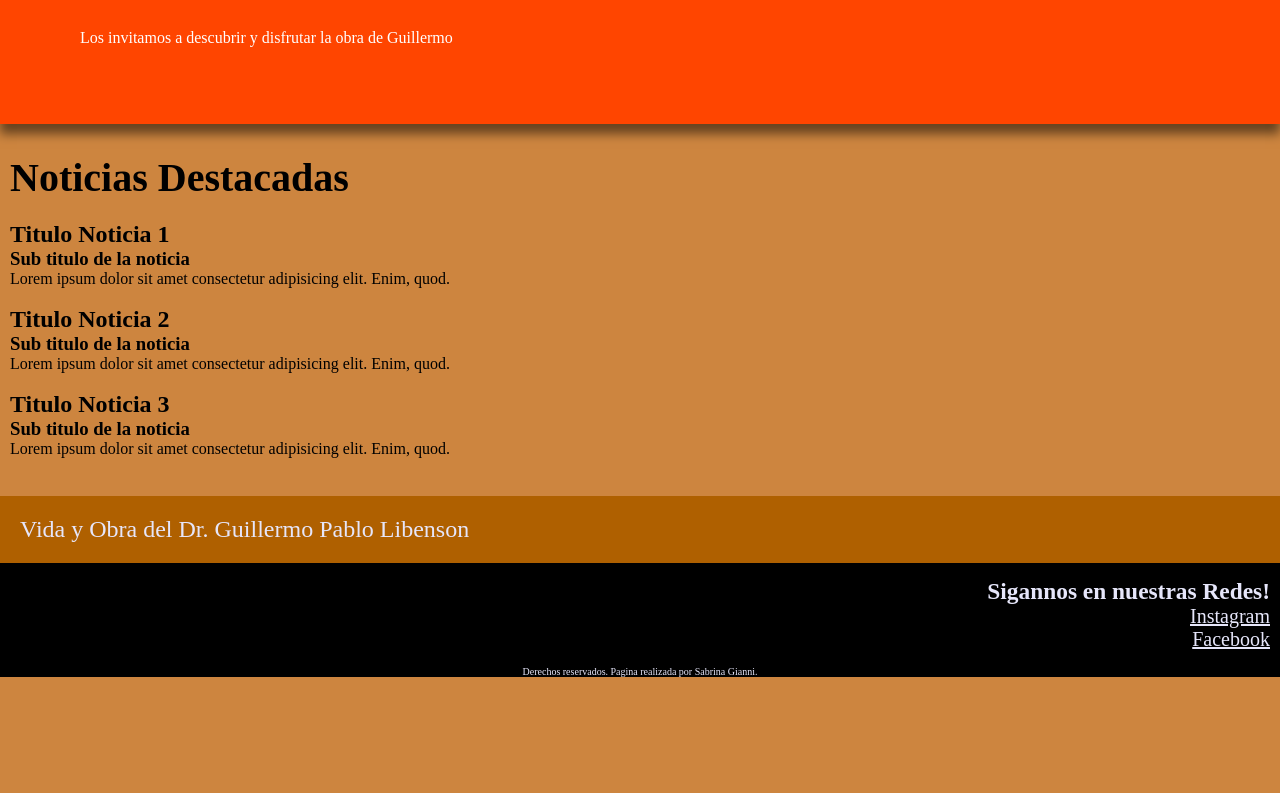
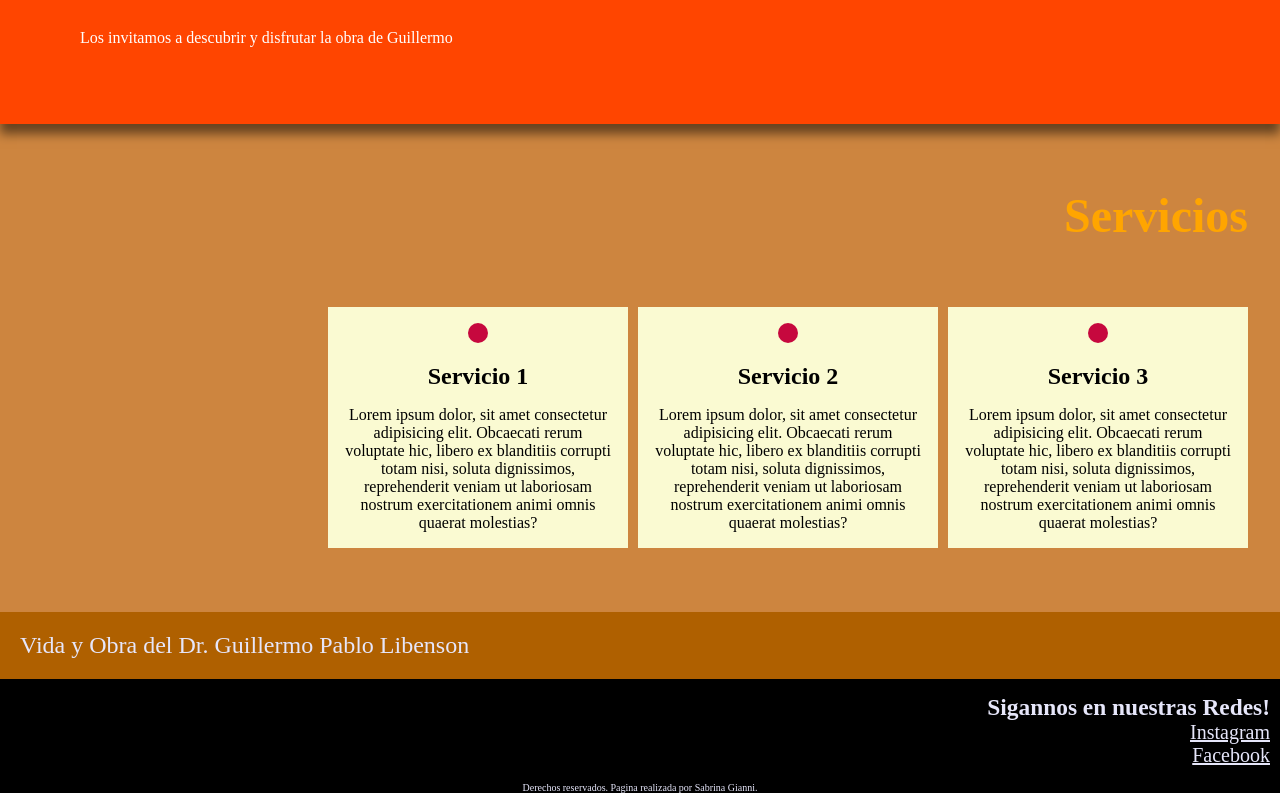
Before and after one commit to Sabridelsursur/prueba, a plain HTML site: page index.html in a window 1280 px wide. Shown: the part 801-1594 px from the top of the page. Before the commit the page ends 1478 px from the top, so only its background shows below. Drawn offline with Linux system fonts and the light colour scheme; some icons are missing.

Commit message:
Add files via upload

```diff
--- a/css/estilos.css
+++ b/css/estilos.css
@@ -60,7 +60,7 @@ ul{list-style: none;}
     background-color:rgb(0, 0, 0);
     height: 600px;
     width: 100%;
-    background-image: url('../imagenes/_DSC0430.jpg');
+    background-image: url('../imagenes/DSC0430.jpg');
     background-size: cover;
     background-attachment: fixed;
     display: flex;
@@ -74,6 +74,57 @@ ul{list-style: none;}
     padding-bottom: 40px;
     box-shadow: 0 10px 10px rgba(0, 0, 0, 0.5);
 
+}
+
+/* Nuestro Servicios */
+
+.nuestros-servicios {
+    padding: 64px 32px;
+}
+
+.nuestros-servicios__titulo {
+    text-align: right;
+    font-size: 48px;
+    color: orange;
+    margin-bottom: 64px;
+}
+
+.servicios {
+    display: flex;
+    justify-content: flex-end;
+    gap: 10px;
+    text-align: center;
+}
+
+.servicios a {
+    text-decoration: none;
+    color: black;
+}
+
+.servicio {
+    background-color: lightgoldenrodyellow;
+    padding: 16px;
+    width: 100%;
+    max-width: 300px;
+
+/*     display: flex;
+    flex-direction: column;
+    justify-content: center;
+    align-items: center; */
+}
+
+.servicio__icono {
+    font-size: 50px;
+    background-color: #C6083E;
+    color: white;
+    border-radius: 50%;
+    padding: 10px;
+    display: inline-block;
+}
+
+.servicio__titulo {
+    font-size: 24px;
+    margin: 16px 0;
 }
 
 .contenido {
--- a/index.html
+++ b/index.html
@@ -10,6 +10,7 @@
     <link href="https://fonts.googleapis.com/css2?family=Roboto:wght@100;400;900&display=swap" rel="stylesheet">
     <!-- Vinculacion de CSS - Forma Correcta y Optima -->
     <link rel="stylesheet" href="css/estilos.css">
+    <link rel="stylesheet" href="https://unpkg.com/jam-icons/css/jam.min.css">
 
 </head>
 <body>
@@ -40,31 +41,35 @@
                 </div>
             </div>
         </section>
-        <section> <!-- Seccion 1 -->
-            <h2 class="comienzo">Noticias Destacadas</h2>
-            <div class="articulos">
-                <div>
-                    <h2>Titulo Noticia 1</h2>
-                    <h3>Sub titulo de la noticia</h3>
-                    <p>Lorem ipsum dolor sit amet consectetur adipisicing elit. Enim, quod.</p>
-                    <img src="" alt="">
-                </div>
-
-                <div>
-                    <h2>Titulo Noticia 2</h2>
-                    <h3>Sub titulo de la noticia</h3>
-                    <p>Lorem ipsum dolor sit amet consectetur adipisicing elit. Enim, quod.</p>
-                    <img src="" alt="">
-                </div>
-
-                <div>
-                    <h2>Titulo Noticia 3</h2>
-                    <h3>Sub titulo de la noticia</h3>
-                    <p>Lorem ipsum dolor sit amet consectetur adipisicing elit. Enim, quod.</p>
-                    <img src="" alt="">
-                </div>
+        <!-- Seccion 3 -->
+        <!-- incluir iconos jam icons-->
+        <section class="nuestros-servicios">
+            <h2 class="nuestros-servicios__titulo">Servicios</h2>
+            <div class="servicios">
+                <a href="">
+                    <div class="servicio">
+                        <span class="jam jam-bar-chart servicio__icono"></span>
+                        <h3 class="servicio__titulo">Servicio 1</h3>
+                        <p>Lorem ipsum dolor, sit amet consectetur adipisicing elit. Obcaecati rerum voluptate hic, libero ex blanditiis corrupti totam nisi, soluta dignissimos, reprehenderit veniam ut laboriosam nostrum exercitationem animi omnis quaerat molestias?</p>
+                    </div>
+                </a>
+                <a href="">
+                    <div class="servicio">
+                        <span class="jam jam-cogs servicio__icono"></span>
+                        <h3 class="servicio__titulo">Servicio 2</h3>
+                        <p>Lorem ipsum dolor, sit amet consectetur adipisicing elit. Obcaecati rerum voluptate hic, libero ex blanditiis corrupti totam nisi, soluta dignissimos, reprehenderit veniam ut laboriosam nostrum exercitationem animi omnis quaerat molestias?</p>
+                    </div>
+                </a>
+                <a href="">
+                    <div class="servicio">
+                        <span class="jam jam-computer servicio__icono"></span>
+                        <h3 class="servicio__titulo">Servicio 3</h3>
+                        <p>Lorem ipsum dolor, sit amet consectetur adipisicing elit. Obcaecati rerum voluptate hic, libero ex blanditiis corrupti totam nisi, soluta dignissimos, reprehenderit veniam ut laboriosam nostrum exercitationem animi omnis quaerat molestias?</p>
+                    </div>
+                </a>
             </div>
         </section>
+
     </main>
 
     <footer class="pie">
```
Also changed, not shown: 1 other file.
